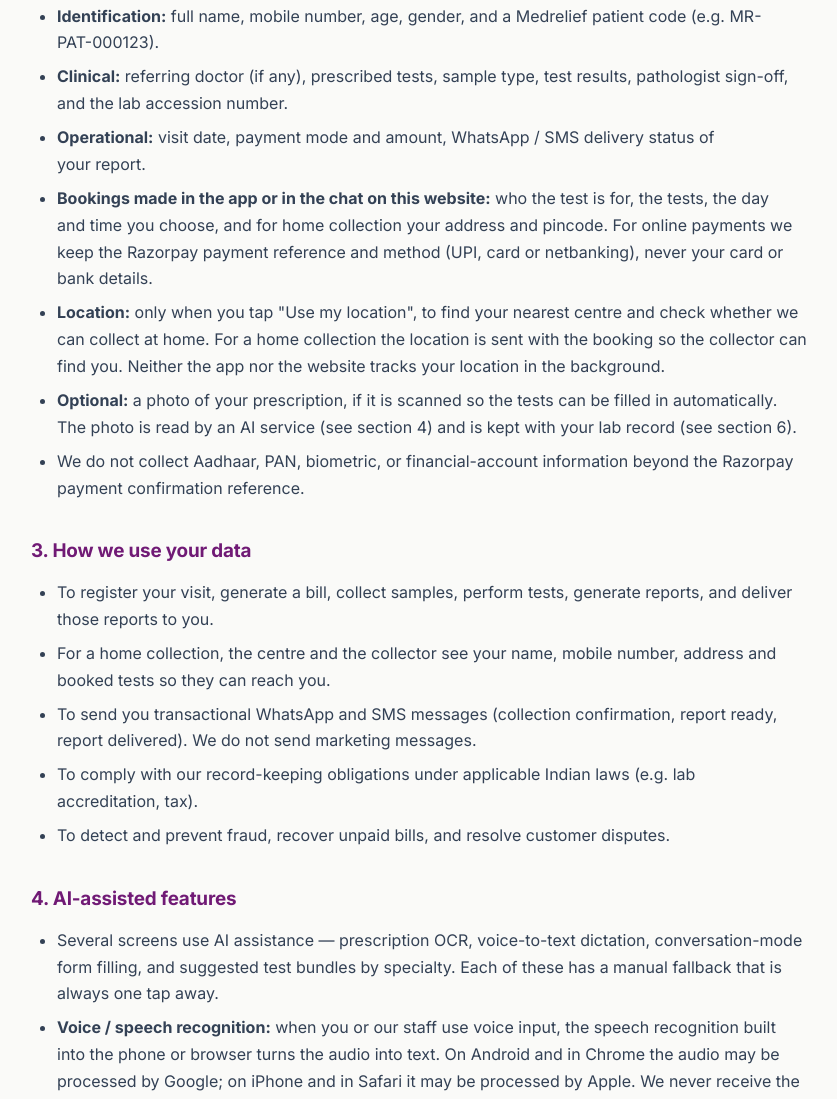
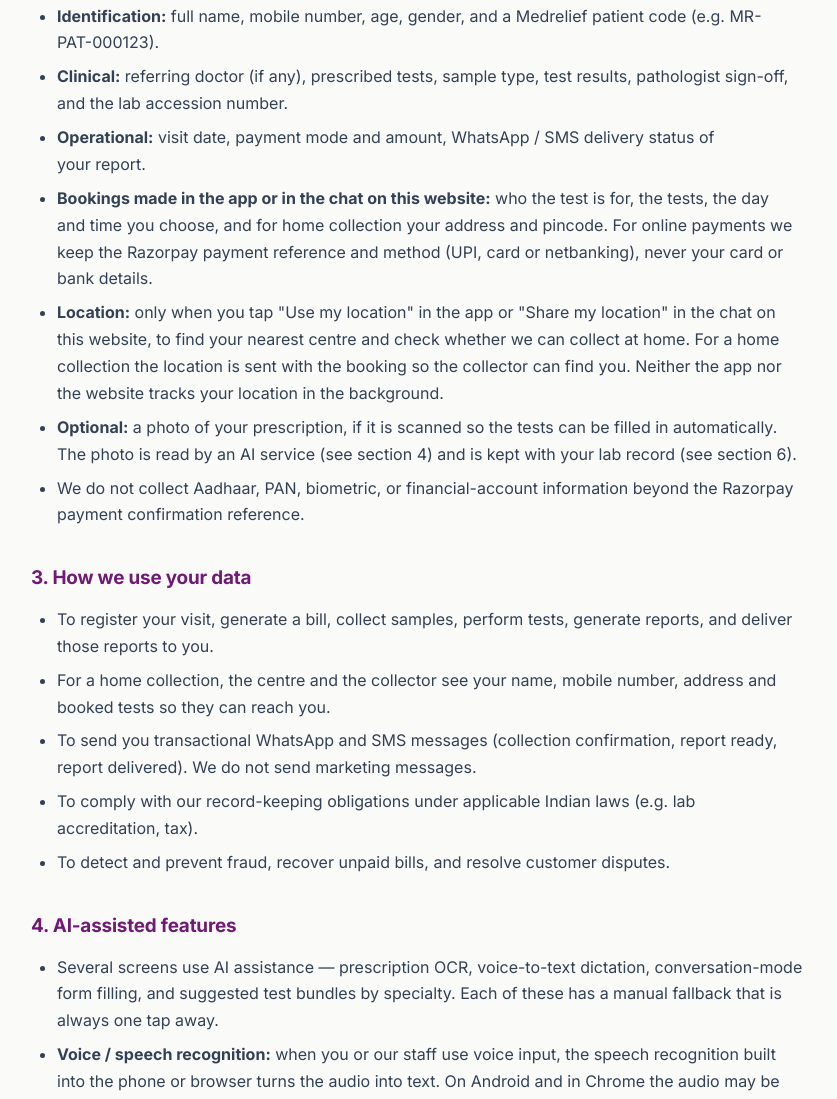
Before and after one commit to khalidnoshtek/medrelief-website, a plain HTML site: page privacy.html in a window 1280 px wide. Shown: the part 606-1705 px from the top of the page, without its empty margins (221-1058 px from the left). Drawn offline with Linux system fonts and the light colour scheme.

Commit message:
Policy pages: fix the §2 location bullet (both website edits; one had overwritten the other)
Found by MR Tester (item 2). The generator now applies stacked edits to the current text
and fails the build if any website edit is missing from the page.

Co-Authored-By: Claude Opus 5.5 <noreply@anthropic.com>

```diff
--- a/privacy.html
+++ b/privacy.html
@@ -56,7 +56,7 @@
     <li><strong>Clinical:</strong> referring doctor (if any), prescribed tests, sample type, test results, pathologist sign-off, and the lab accession number.</li>
     <li><strong>Operational:</strong> visit date, payment mode and amount, WhatsApp / SMS delivery status of your report.</li>
     <li><strong>Bookings made in the app or in the chat on this website:</strong> who the test is for, the tests, the day and time you choose, and for home collection your address and pincode. For online payments we keep the Razorpay payment reference and method (UPI, card or netbanking), never your card or bank details.</li>
-    <li><strong>Location:</strong> only when you tap "Use my location", to find your nearest centre and check whether we can collect at home. For a home collection the location is sent with the booking so the collector can find you. Neither the app nor the website tracks your location in the background.</li>
+    <li><strong>Location:</strong> only when you tap "Use my location" in the app or "Share my location" in the chat on this website, to find your nearest centre and check whether we can collect at home. For a home collection the location is sent with the booking so the collector can find you. Neither the app nor the website tracks your location in the background.</li>
     <li><strong>Optional:</strong> a photo of your prescription, if it is scanned so the tests can be filled in automatically. The photo is read by an AI service (see section 4) and is kept with your lab record (see section 6).</li>
     <li>We do not collect Aadhaar, PAN, biometric, or financial-account information beyond the Razorpay payment confirmation reference.</li>
   </ul>
```
